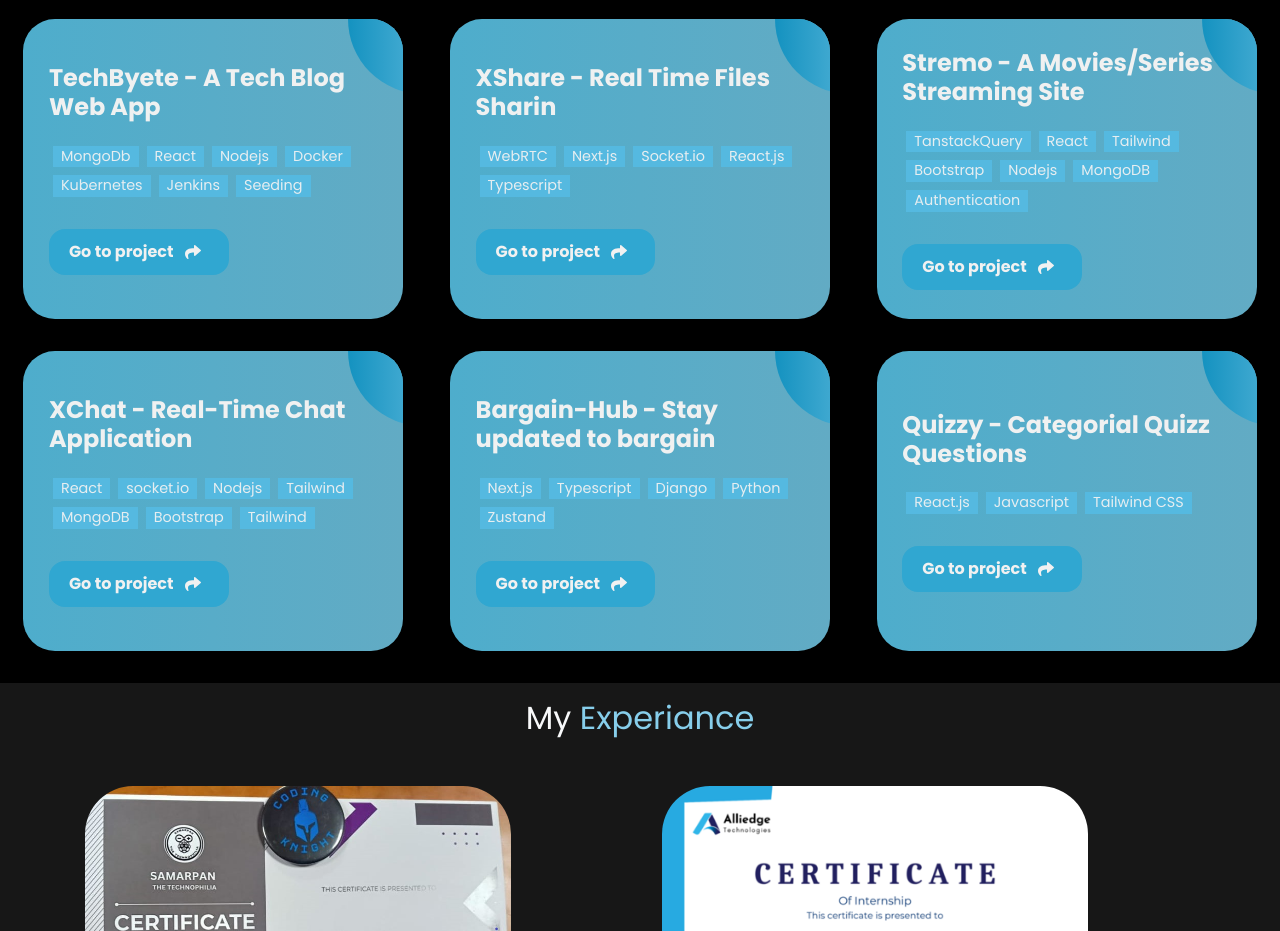
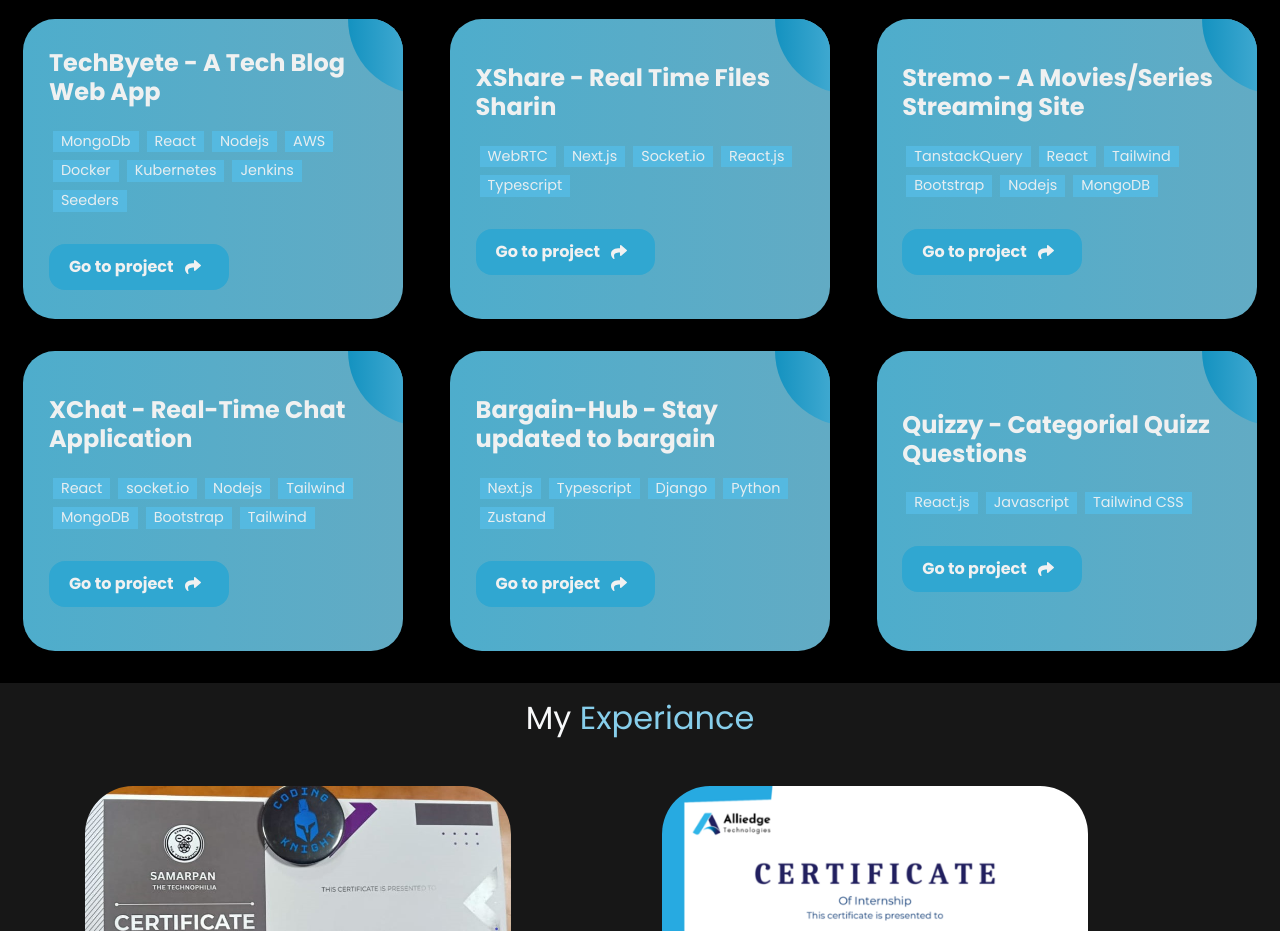
Before and after one commit to singhJasvinder101/Portfolio_frontend, a React (Vite) app: page / in a window 1280 px wide. Shown: the part 2280-3211 px from the top of the page. Built offline with nearby package versions, Linux system fonts and the light colour scheme; no server answers; a web font is replaced by a local one.

Commit message:
edited info

```diff
--- a/src/HomePage.jsx
+++ b/src/HomePage.jsx
@@ -159,7 +159,7 @@ const HomePage = () => {
                     <div className="project-cards d-flex justify-content-around flex-wrap py-3">
                         <ProjectCard2
                             title={"TechByete - A Tech Blog Web App"}
-                            content={"MongoDb, React, Nodejs, Docker, Kubernetes, Jenkins, Seeding"}
+                            content={"MongoDb, React, Nodejs, AWS, Docker, Kubernetes, Jenkins, Seeders"}
                             img={"/images/blog.jpg"}
                             link={"https://tech-stuffs.netlify.app/"}
                         />
@@ -167,11 +167,11 @@ const HomePage = () => {
                             title={"XShare - Real Time Files Sharin"}
                             content={"WebRTC, Next.js, Socket.io, React.js, Typescript"}
                             img={"/images/chatting.jpg"}
-                            link={"https://github.com/singhJasvinder101/XShare"}
+                            link={"https://github.com/singhJasvinder101/X_Share"}
                         />
                         <ProjectCard2
                             title={"Stremo - A Movies/Series Streaming Site"}
-                            content={"TanstackQuery, React, Tailwind, Bootstrap, Nodejs, MongoDB, Authentication"}
+                            content={"TanstackQuery, React, Tailwind, Bootstrap, Nodejs, MongoDB"}
                             img={"/images/movies.jpg"}
                             link={"https://series-addict.netlify.app/"}
                         />
@@ -191,7 +191,7 @@ const HomePage = () => {
                             title={"Quizzy - Categorial Quizz Questions"}
                             content={" React.js, Javascript, Tailwind CSS"}
                             img={"/images/chatting.jpg"}
-                            link={"https://github.com/singhJasvinder101/bargane_hub"}
+                            link={"https://github.com/singhJasvinder101/Quizzy"}
                         />
                     </div>
                     {/* <div className="projects-heading">
```
